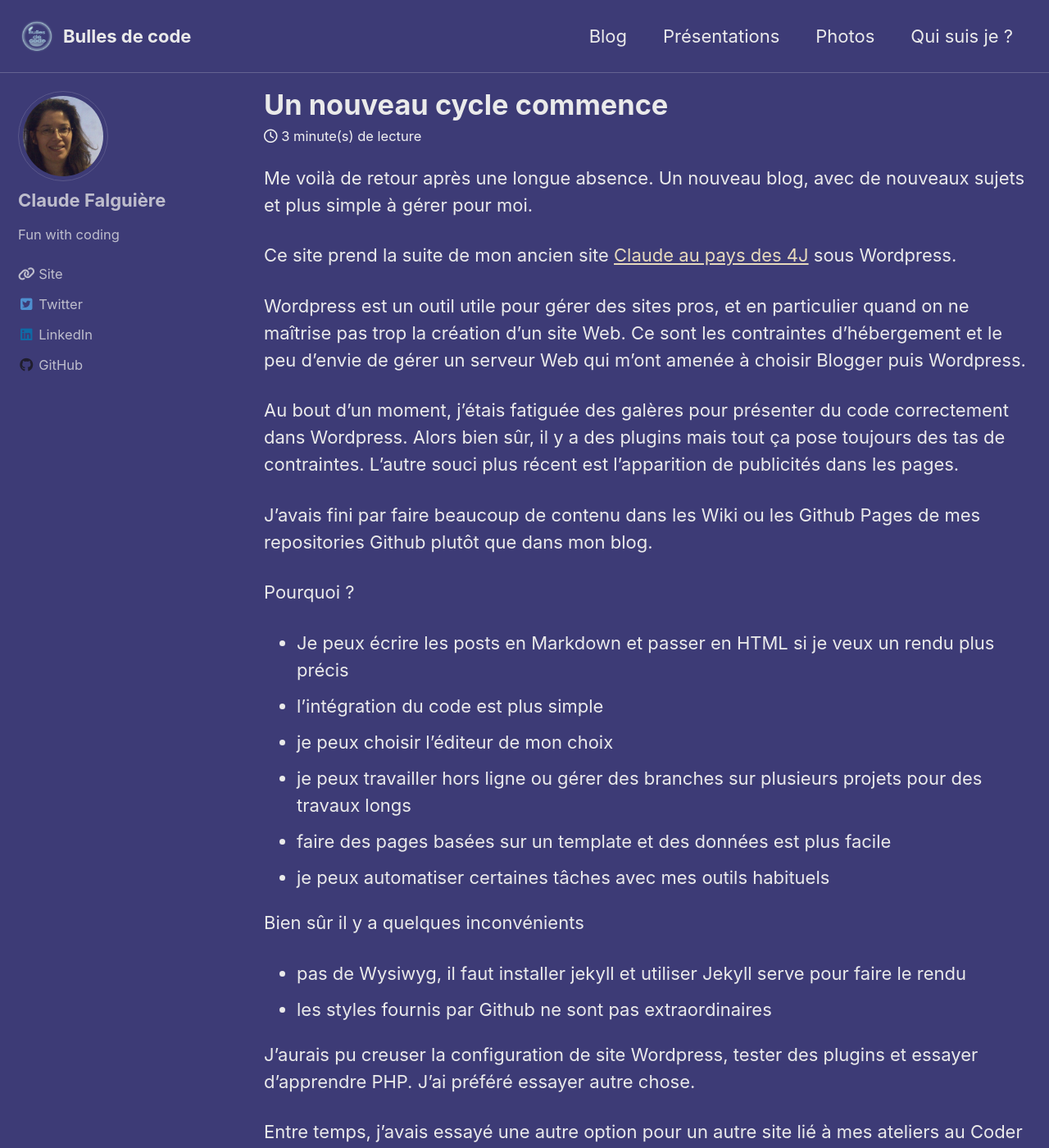
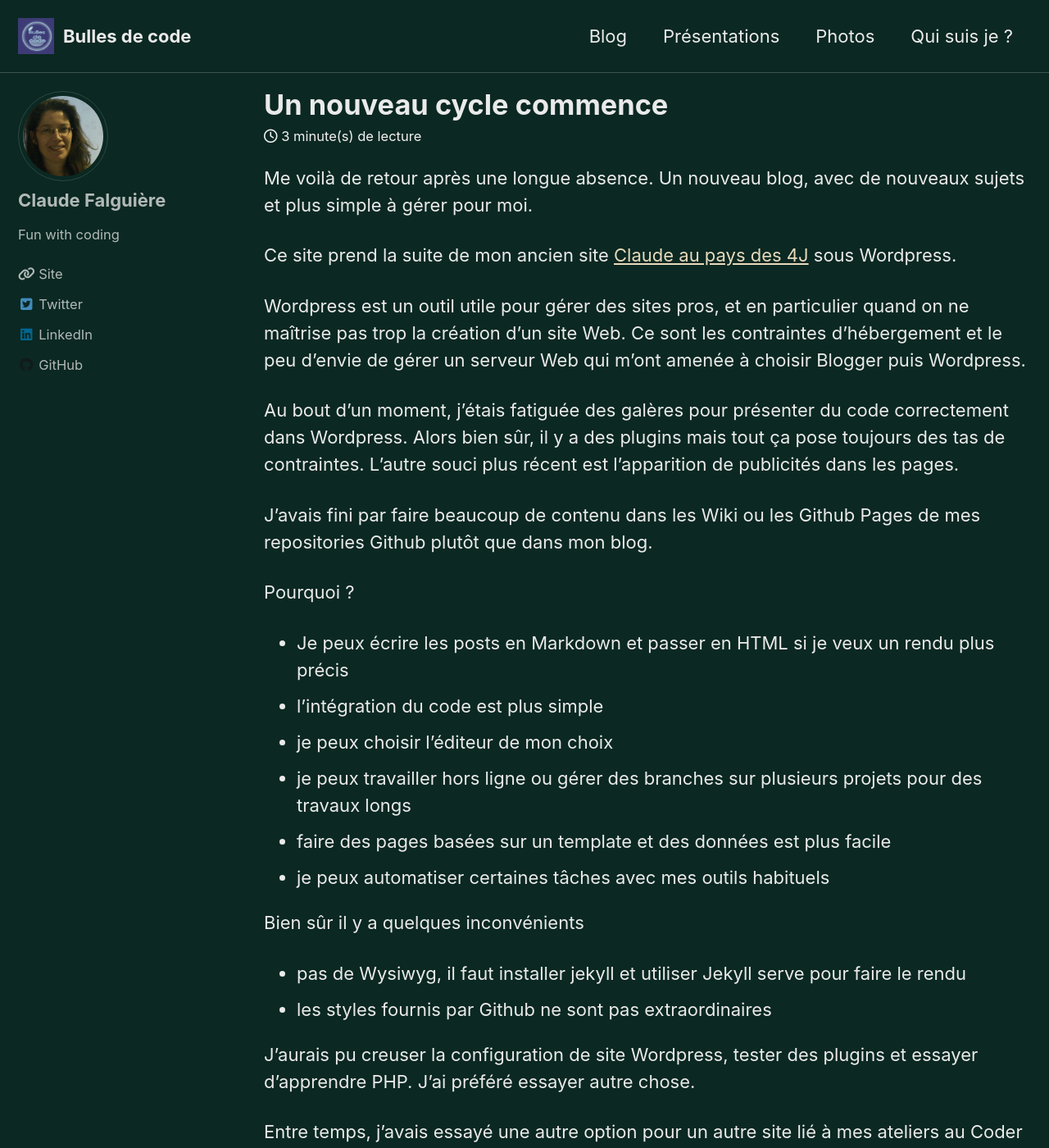
Before and after one commit to cfalguiere/bulles-de-code, a Jekyll site: the page built from _posts/2019-06-01-transition.md, in a window 1280 px wide and 1400 px high. Shown: the whole window at 82% size. Built offline with Jekyll 4.4.1, drawn with Linux system fonts in a browser that asks for light colours; cached includes are drawn as plain includes; nearby versions of some CDN libraries.

Commit message:
skin fin 2020

```diff
--- a/_config.yml
+++ b/_config.yml
@@ -12,7 +12,7 @@
 
 # theme                  : "minimal-mistakes-jekyll"
 # remote_theme           : "mmistakes/minimal-mistakes"
-minimal_mistakes_skin    : "shadow_sea" #"dark" # "default" # "air", "aqua", "contrast", "dark", "dirt", "neon", "mint", "plum", "sunrise"
+minimal_mistakes_skin    : "shadow_dark" #"dark" # "default" # "air", "aqua", "contrast", "dark", "dirt", "neon", "mint", "plum", "sunrise"
 
 # Site Settings
 locale                   : "fr-FR"
@@ -29,7 +29,7 @@ teaser                   : # path of fallback teaser image, e.g. "/assets/images
 #logo                     : "/assets/images/logo.png"
 logo                     : "/assets/images/logo.png"
 # removed
-banner                   : "/assets/images/banner-1200-300.svg"
+banner                   : "/assets/images/banner-1200-510.png"
 masthead_title           : # overrides the website title displayed in the masthead, use " " for no title
 # breadcrumbs            : false # true, false (default)
 words_per_minute         : 100
--- /dev/null
+++ b/_sass/minimal-mistakes/skins/_shadow_dark.scss
@@ -0,0 +1,28 @@
+/* ==========================================================================
+   Shadow2 skin
+   ========================================================================== */
+
+/* Colors */
+$background-color: #0b2822 !default;
+$text-color: #eaeaea !default;
+$primary-color: #e3c278 !default;
+$border-color: mix(#fff, $background-color, 20%) !default;
+$code-background-color: mix(#000, $background-color, 15%) !default;
+$code-background-color-dark: mix(#000, $background-color, 20%) !default;
+$form-background-color: mix(#000, $background-color, 15%) !default;
+$footer-background-color: mix(#000, $background-color, 30%) !default;
+$link-color: mix($primary-color, $text-color, 40%) !default;
+$link-color-hover: mix(#fff, $link-color, 25%) !default;
+$link-color-visited: mix(#000, $link-color, 25%) !default;
+$masthead-link-color: $text-color !default;
+$masthead-link-color-hover: mix(#000, $text-color, 20%) !default;
+$navicon-link-color-hover: mix(#000, $background-color, 30%) !default;
+
+.author__urls.social-icons .svg-inline--fa,
+.page__footer-follow .social-icons .svg-inline--fa {
+  color: inherit;
+}
+
+.ais-search-box .ais-search-box--input {
+  background-color: $form-background-color;
+}
```
Also changed, not shown: assets/images/banner-1200-510.png (added).
